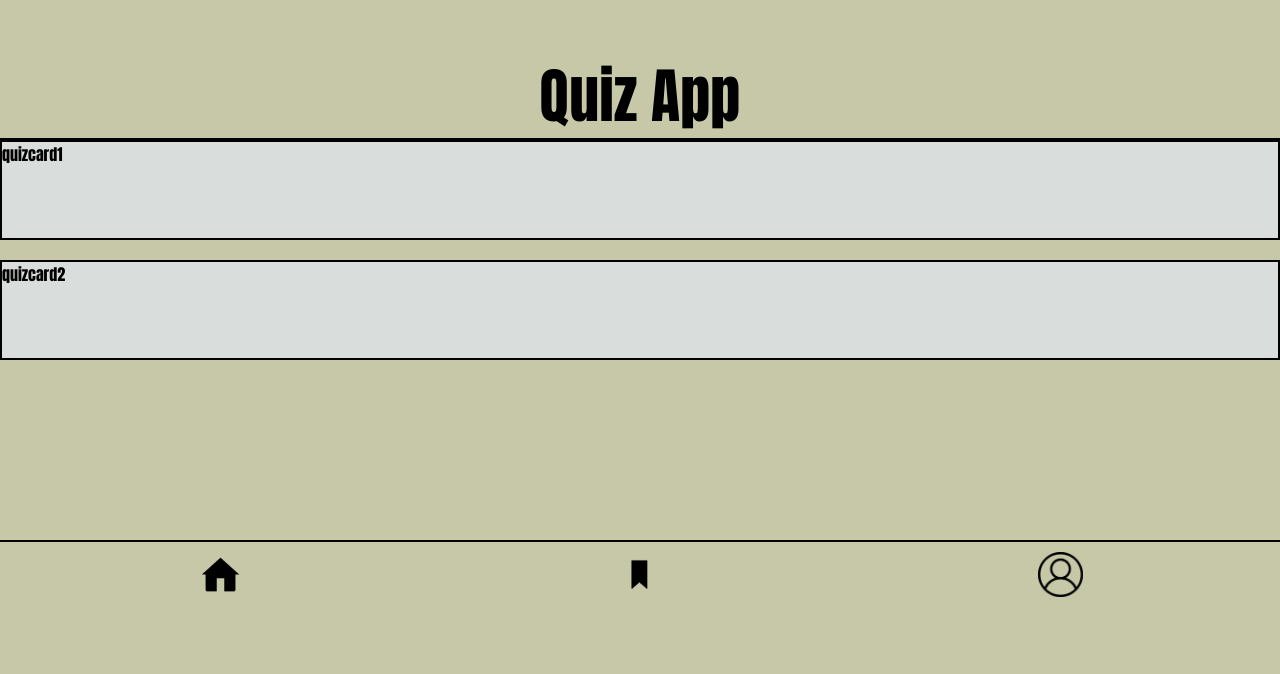
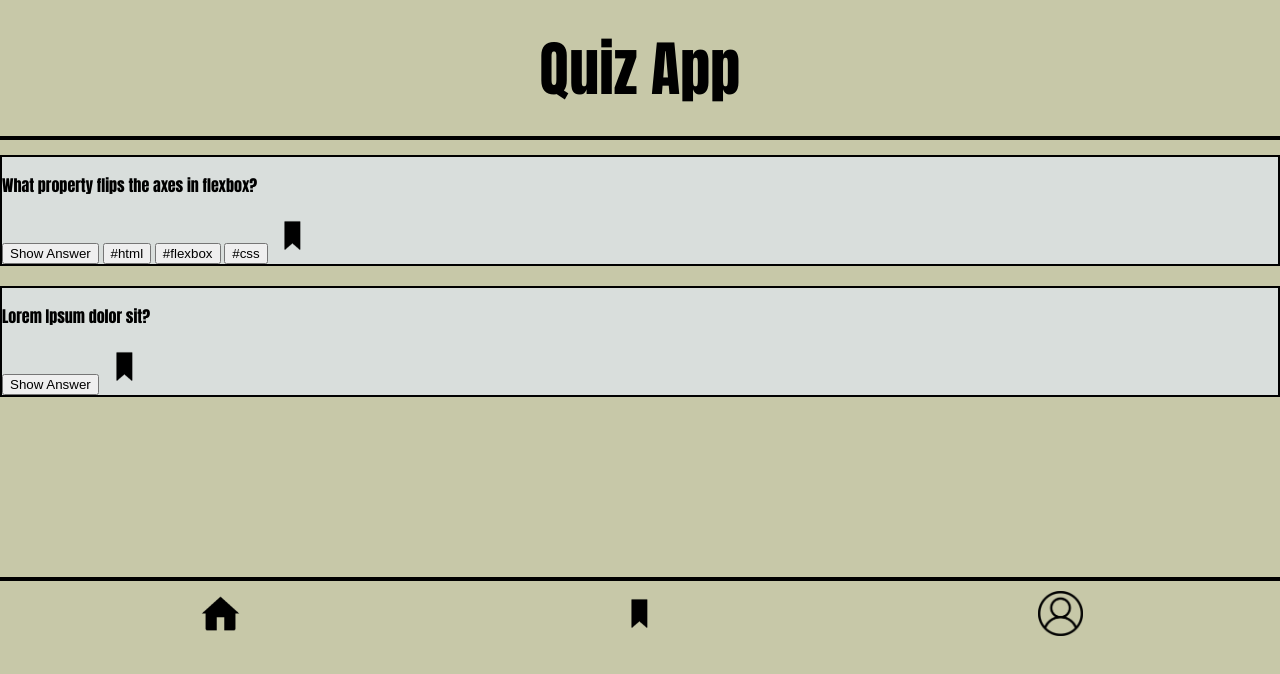
Before and after one commit to mzschunke/quiz-app, a plain HTML site: page index.html in a window 1280 px wide. Drawn offline with Linux system fonts and the light colour scheme.

Commit message:
added all elements

```diff
--- a/global.css
+++ b/global.css
@@ -11,6 +11,7 @@ body {
     background-color: rgb(199, 200, 168);
     margin: 0;
     font-family: Impact, Haettenschweiler, 'Arial Narrow Bold', sans-serif;
+    font-weight: 300;
     }
 
 header {
@@ -19,9 +20,10 @@ header {
     height: 140px;
     margin-top: 0;
     padding: 10px;
-    border-bottom: 2px solid black;
+    border-bottom: 4px solid black;
     display: flex;
     justify-content: center;
+    align-items: center;
 }
 
 div {
@@ -29,12 +31,13 @@ div {
     min-height: 100px;
     border: 2px solid rgb(0, 0, 0);
     margin-bottom: 20px;
+    margin-top: 15px;
 
 }
 
 footer {
         padding: 10px;
-        border-top: 2px solid black;
+        border-top: 4px solid black;
         height: 20px;
         margin-top: 180px;
         padding-bottom: 5px;
@@ -50,4 +53,5 @@ nav {
     display: flex;
     justify-content: space-around;
     align-items: flex-end;
+    border: 5px;
 }
--- a/index.html
+++ b/index.html
@@ -11,8 +11,20 @@
     <header><h1>Quiz App</h1>
     </header>
     <main>
-    <div>quizcard1</div>
-    <div>quizcard2</div>
+    <div>
+        <p>What property flips the axes in flexbox?</p>
+        <button>Show Answer</button>
+        <button>#html</button>
+        <button>#flexbox</button>
+        <button>#css</button>
+    <img src="img/bookmark.png" alt="bookmark this">
+    </div>
+
+    <div>
+        <p>Lorem Ipsum dolor sit?</p>
+        <button>Show Answer</button>
+        <img src="img/bookmark.png" alt="">
+    </div>
 </main>
     <footer>
         <nav>
```
